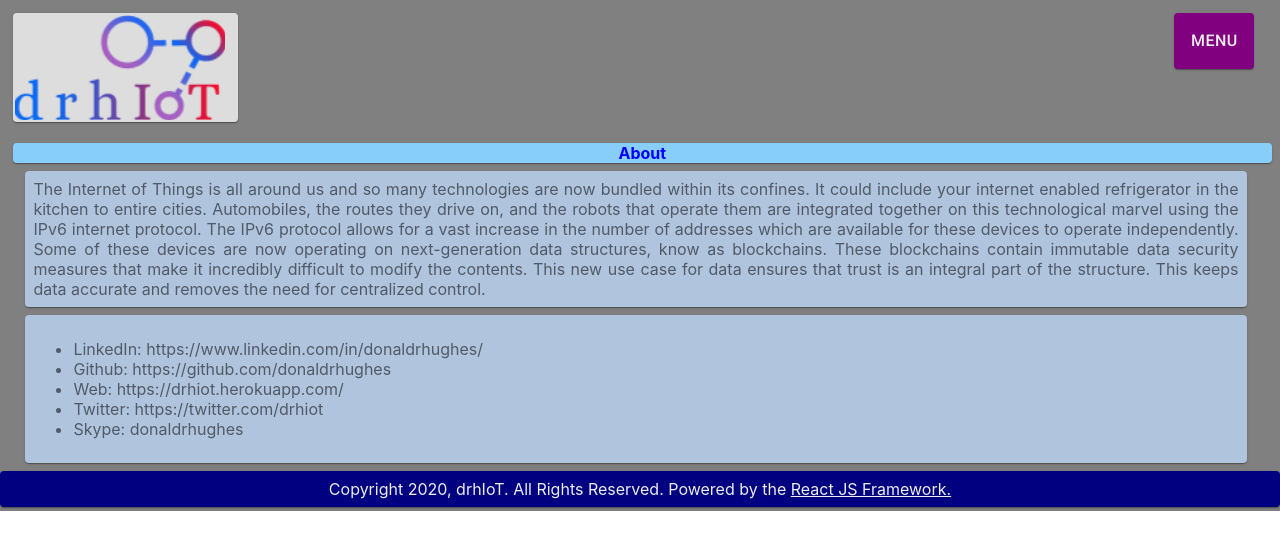
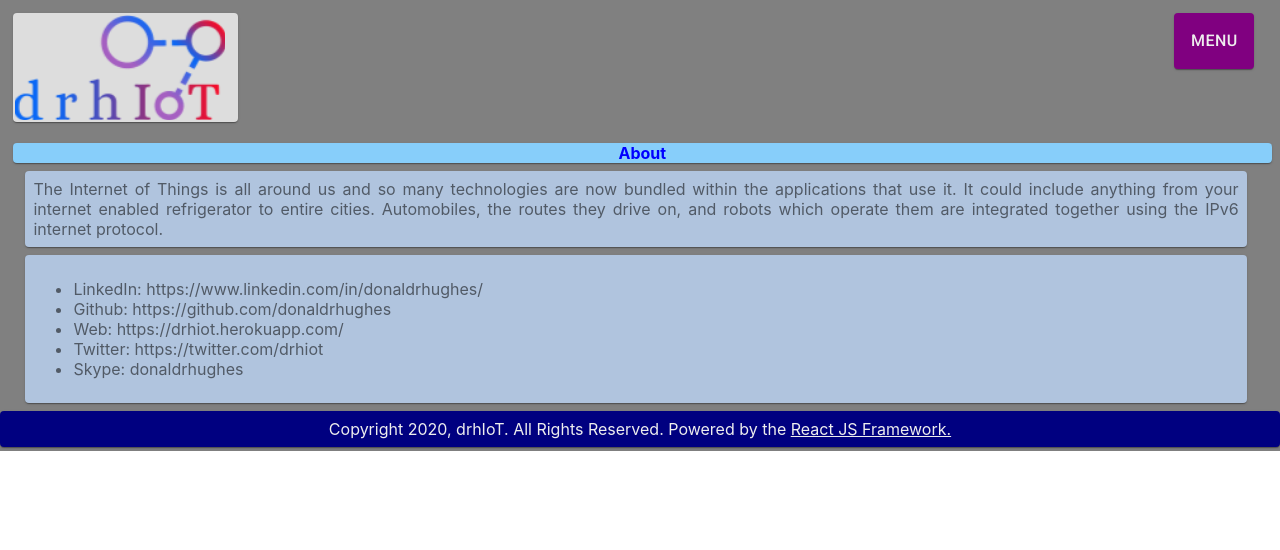
Before and after one commit to donaldrhughes/drhiot-react, a React (Create React App) app: page /about in a window 1280 px wide. Shown: the top 550 px of the page. Built offline with nearby package versions, Linux system fonts and the light colour scheme.

Commit message:
verbiage change

```diff
--- a/src/pages/About/index.js
+++ b/src/pages/About/index.js
@@ -90,7 +90,9 @@ export default function About() {
                 </Grid>
                 <Grid item xs={12}>
                     <Paper className={classes.bodyRow}>
-                        The Internet of Things is all around us and so many technologies are now bundled within its confines. It could include your internet enabled refrigerator in the kitchen to entire cities. Automobiles, the routes they drive on, and the robots that operate them are integrated together on this technological marvel using the IPv6 internet protocol. The IPv6 protocol allows for a vast increase in the number of addresses which are available for these devices to operate independently. Some of these devices are now operating on next-generation data structures, know as blockchains. These blockchains contain immutable data security measures that make it incredibly difficult to modify the contents. This new use case for data ensures that trust is an integral part of the structure. This keeps data accurate and removes the need for centralized control.
+                    The Internet of Things is all around us and so many technologies are now bundled within the applications that use it. It
+                    could include anything from your internet enabled refrigerator to entire cities. Automobiles, the
+                    routes they drive on, and robots which operate them are integrated together using the IPv6 internet protocol.
                         </Paper>
                 </Grid>
                 <Grid item xs={12}>
```
